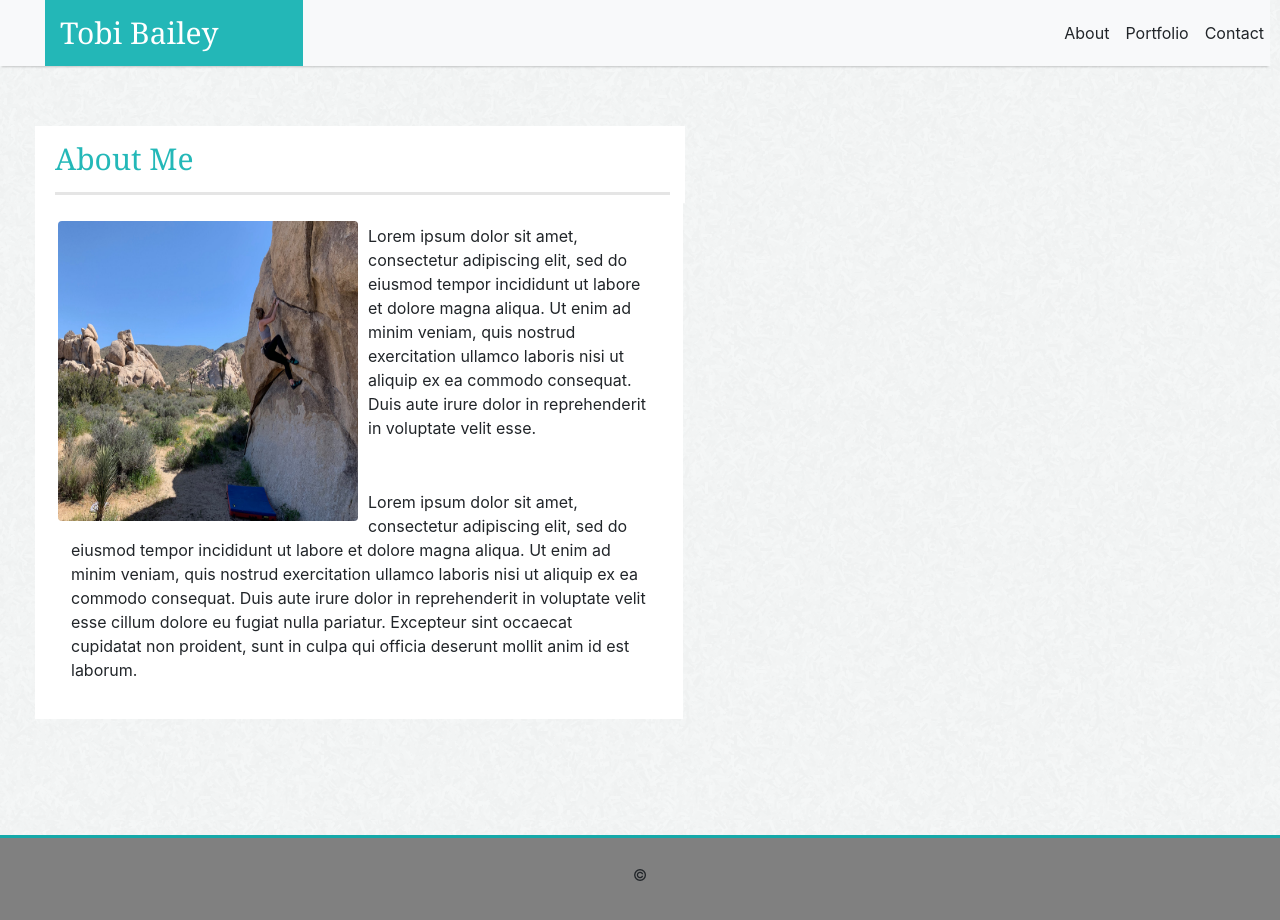
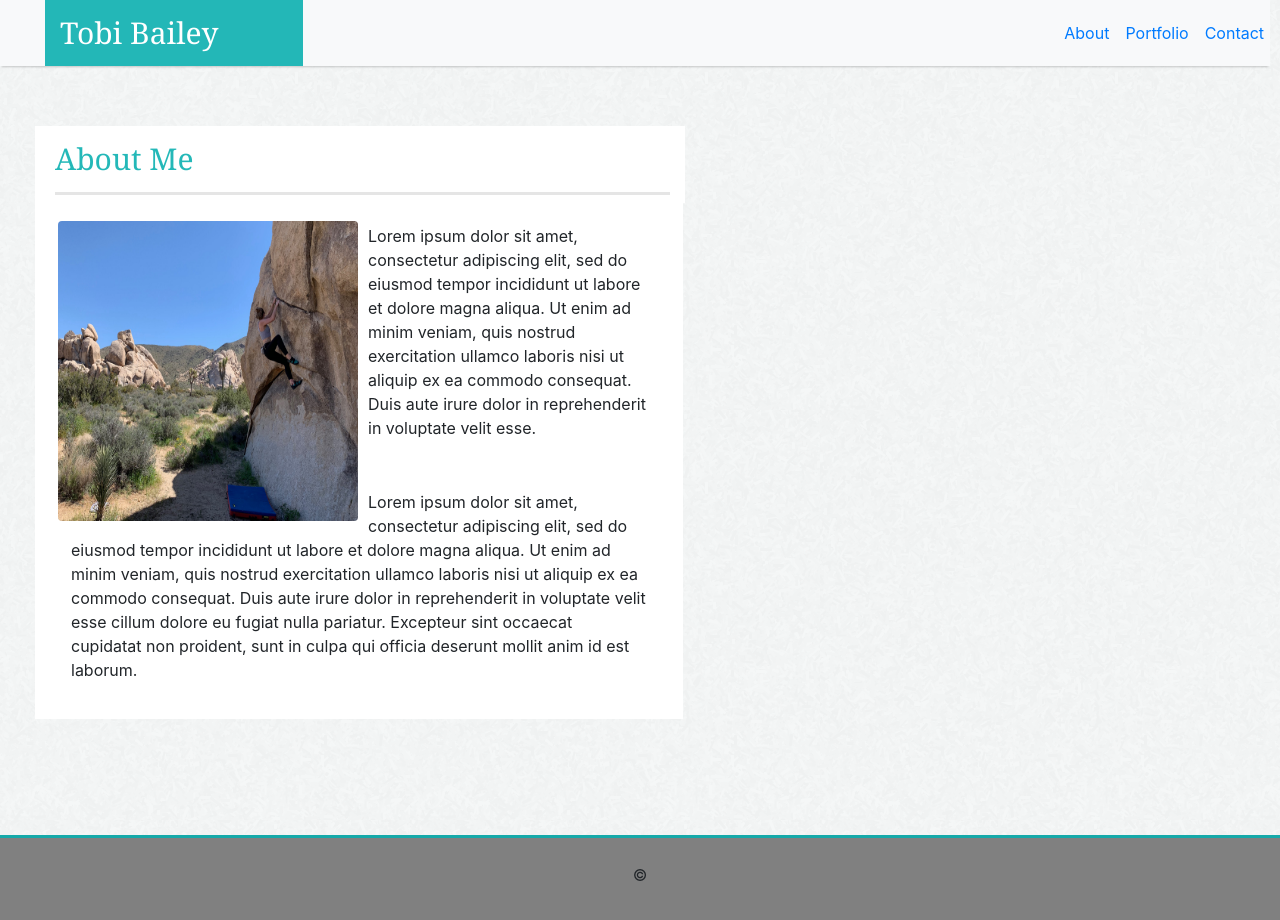
Before and after one commit to tobi-bailey/tbailey-portfolio, a plain HTML site: page index.html in a window 1280 px wide. Drawn offline with nearby package versions, Linux system fonts and the light colour scheme; files whose address does not match are found by name.

Commit message:
updating nav bar links

```diff
--- a/index.html
+++ b/index.html
@@ -24,11 +24,11 @@
             <div class="col-md-2 col-xs-12 options-col">
                 <div class="d-flex flex-row-reverse bd-highlight">
                     <!-- contact link -->
-                  <div class="p-2 bd-highlight">Contact</div>
+                    <div class="p-2 bd-highlight"><a href="contact.html">Contact</a></div>
                     <!-- portfolio link -->
-                  <div class="p-2 bd-highlight">Portfolio</div>
+                    <div class="p-2 bd-highlight"><a href="portfolio.html">Portfolio</a></div>
                     <!-- about me link -->
-                  <div class="p-2 bd-highlight">About</div>
+                    <div class="p-2 bd-highlight"><a href="about.html">About</a></div>
                 </div>
             </div>
             </div>
```
Also changed, not shown: contact.html (+3 -3 lines), portfolio.html (+3 -3 lines). Lines whose indentation alone changed are shown as unchanged.
